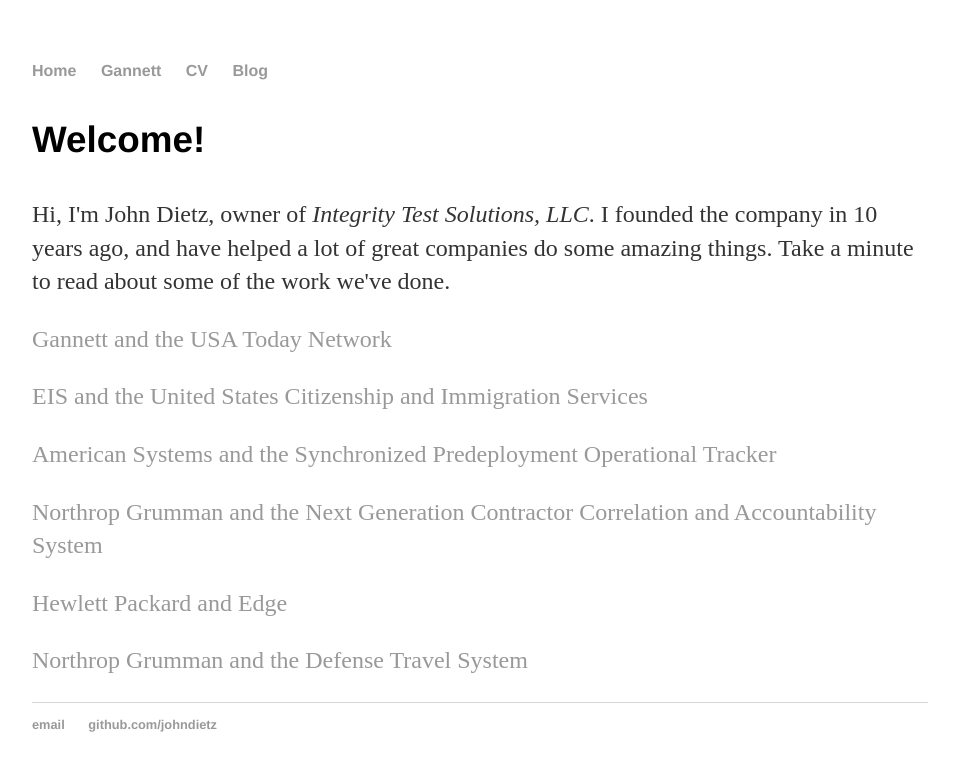
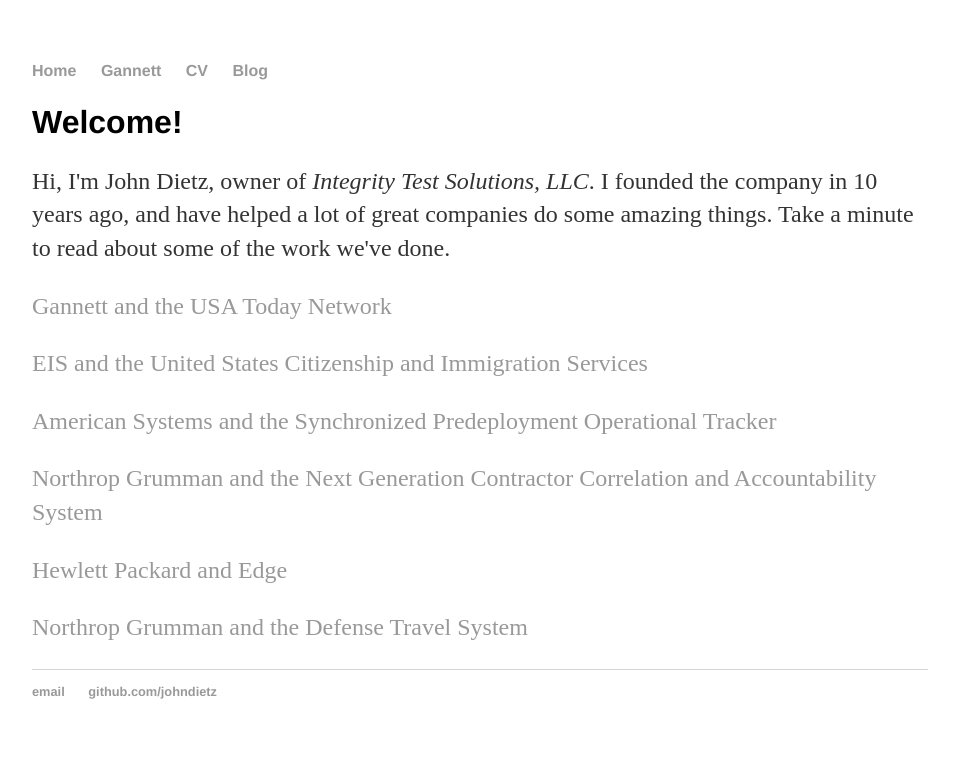
Before and after one commit to relentlessdev/relentlessdev.github.io, a Jekyll site: the page built from index.html, in a window 1280 px wide. Shown: the top 771 px of the page, without its empty margins (160-1119 px from the left). Built offline with Jekyll 4.4.1, drawn with Linux system fonts in a browser that asks for light colours.

```diff
--- a/css/main.css
+++ b/css/main.css
@@ -6,10 +6,10 @@ a:hover { text-decoration: underline; }
 p, ul { font-size: 1.5em; line-height: 1.4em; color: #333; }
 
 h1, h2, h3, h4 { font-family: 'Helvetica', 'Arial', 'Sans-Serif'; }
-h1 { font-size: 3em;  }
-h2 { font-size: 2.7em; }
-h3 { font-size: 2.3em; }
-h4 { font-size: 1.9em; }
+h1 { font-size: 2em;  }
+h2 { font-size: 1.7em; }
+h3 { font-size: 1.3em; }
+h4 { font-size: 0.9em; }
 
 nav ul, footer ul { font-size: 1em; font-family: 'Helvetica', 'Arial', 'Sans-Serif'; padding: 0px; list-style: none; font-weight: bold; }
 nav ul li, footer ul li { display: inline; margin-right: 20px; }
--- a/index.html
+++ b/index.html
@@ -4,7 +4,7 @@ title: John Dietz, Relentless Dev
 ---
 
 <div class="blurb">
-	<h3>Welcome!</h3>
+	<h1>Welcome!</h1>
 	<p>Hi, I'm John Dietz, owner of <em>Integrity Test Solutions, LLC</em>. I founded the company in 10 years ago, and have helped a lot of great companies do some amazing things. Take a minute to read about some of the work we've done.</p>
 	<p><a href="/gannett">Gannett and the USA Today Network</a></p>
 	<p><a href="/eis">EIS and the United States Citizenship and Immigration Services</a></p>
```
Also changed, not shown: defense/index.html (added, +10 -0 lines).
